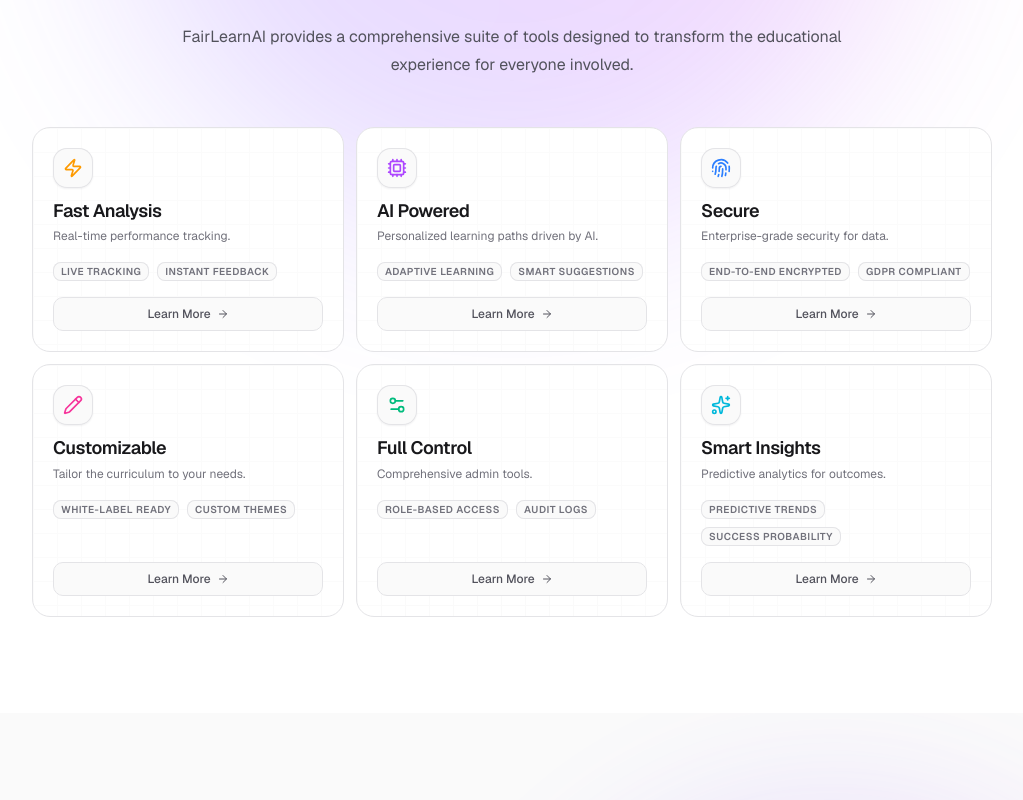
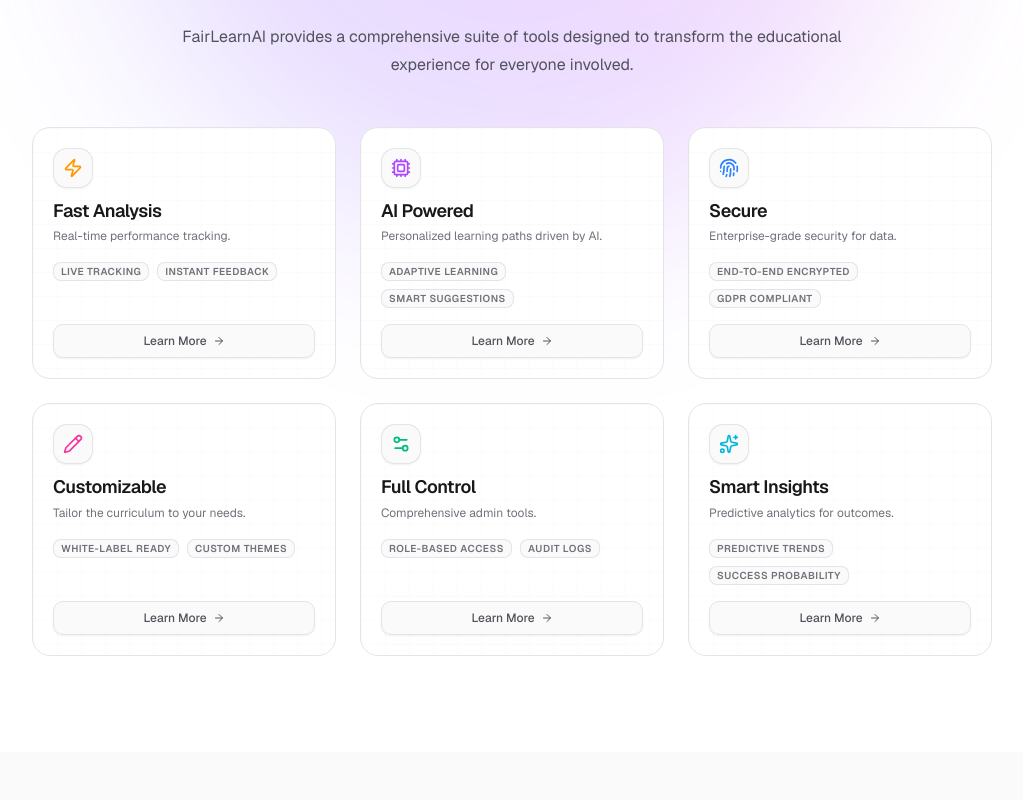
Before and after one commit to karthik5033/FairLearnAI, a Next.js app in the folder fairlearnai-web/: page / in a window 1280 px wide. Shown: the part 940-1740 px from the top of the page, without its empty margins (128-1151 px from the left). Built offline with nearby package versions, Linux system fonts and the light colour scheme.

Commit message:
feat: enhance feature and integration cards with 3D tilt and compact layout

```diff
--- a/fairlearnai-web/components/features-4.tsx
+++ b/fairlearnai-web/components/features-4.tsx
@@ -1,8 +1,9 @@
 'use client'
 import Link from 'next/link'
-import { Cpu, Fingerprint, Pencil, Settings2, Sparkles, Zap, ArrowRight, LucideIcon, CheckCircle2 } from 'lucide-react'
-import { motion, useMotionTemplate, useMotionValue } from 'motion/react'
+import { Cpu, Fingerprint, Pencil, Settings2, Sparkles, Zap, ArrowRight } from 'lucide-react'
+import { motion, useMotionTemplate, useMotionValue, useSpring } from 'motion/react'
 import { MouseEvent } from 'react'
+import React from 'react'
 
 const features = [
     {
@@ -74,10 +75,18 @@
 ]
 
 function FeatureCard({ feature, index }: { feature: typeof features[0], index: number }) {
-    const mouseX = useMotionValue(0)
-    const mouseY = useMotionValue(0)
+    const mouseX = useMotionValue(0);
+    const mouseY = useMotionValue(0);
 
-    // Fix: Hook must be called at the top level, not inside JSX
+    // Tilt Values
+    const rotateX = useMotionValue(0);
+    const rotateY = useMotionValue(0);
+
+    // Smooth spring animation
+    const springConfig = { damping: 20, stiffness: 300, mass: 0.5 };
+    const rotateXSpring = useSpring(rotateX, springConfig);
+    const rotateYSpring = useSpring(rotateY, springConfig);
+
     const backgroundGradient = useMotionTemplate`
         radial-gradient(
           650px circle at ${mouseX}px ${mouseY}px,
@@ -87,38 +96,72 @@
     `
 
     function handleMouseMove({ currentTarget, clientX, clientY }: MouseEvent) {
-        const { left, top } = currentTarget.getBoundingClientRect()
-        mouseX.set(clientX - left)
-        mouseY.set(clientY - top)
+        const { left, top, width, height } = currentTarget.getBoundingClientRect();
+
+        const x = clientX - left;
+        const y = clientY - top;
+
+        mouseX.set(x);
+        mouseY.set(y);
+
+        // Calculate rotation
+        // Center of the element
+        const centerX = width / 2;
+        const centerY = height / 2;
+
+        // Tilt intensity (degrees)
+        const intensity = 20;
+
+        // Calculate rotation based on distance from center
+        const rX = ((y - centerY) / centerY) * -intensity; // Invert X axis for natural tilt
+        const rY = ((x - centerX) / centerX) * intensity;
+
+        rotateX.set(rX);
+        rotateY.set(rY);
+    }
+
+    function handleMouseLeave() {
+        rotateX.set(0);
+        rotateY.set(0);
+        mouseX.set(0);
+        mouseY.set(0);
     }
 
     return (
+        <div style={{ perspective: "1200px" }} className="h-full">
             <motion.div
                 initial={{ opacity: 0, y: 20 }}
                 whileInView={{ opacity: 1, y: 0 }}
                 viewport={{ once: true }}
                 transition={{ duration: 0.5, delay: index * 0.1 }}
-            className={`group relative flex flex-col h-full border border-zinc-200 bg-white dark:border-zinc-800 dark:bg-zinc-900 rounded-2xl p-5 hover:border-zinc-300 dark:hover:border-zinc-700 transition-all duration-300 overflow-hidden hover:shadow-lg hover:shadow-zinc-200/50`}
+                style={{
+                    rotateX: rotateXSpring,
+                    rotateY: rotateYSpring,
+                    transformStyle: "preserve-3d"
+                }}
+                className="group relative flex flex-col h-full border border-zinc-200 bg-white dark:border-zinc-800 dark:bg-zinc-900 rounded-2xl p-5 hover:border-zinc-300 dark:hover:border-zinc-700 transition-colors duration-300 overflow-hidden hover:shadow-xl hover:shadow-zinc-200/50"
                 onMouseMove={handleMouseMove}
+                onMouseLeave={handleMouseLeave}
             >
                 {/* Spotlight Gradient on Hover */}
                 <motion.div
-                className="pointer-events-none absolute -inset-px opacity-0 transition duration-300 group-hover:opacity-100 rounded-2xl"
+                    className="pointer-events-none absolute -inset-px opacity-0 transition duration-300 group-hover:opacity-100 rounded-2xl z-0"
                     style={{ background: backgroundGradient }}
                 />
 
-            {/* Decorative Corner Accent - Smaller */}
+                {/* Decorative Corner Accent */}
                 <div
-                className="absolute top-0 right-0 w-16 h-16 bg-gradient-to-bl from-white/0 to-white/0 group-hover:from-[rgba(var(--feature-rgb),0.05)] transition-all duration-500 rounded-bl-3xl -mr-4 -mt-4 opacity-0 group-hover:opacity-100"
+                    className="absolute top-0 right-0 w-16 h-16 bg-gradient-to-bl from-white/0 to-white/0 group-hover:from-[rgba(var(--feature-rgb),0.05)] transition-all duration-500 rounded-bl-3xl -mr-4 -mt-4 opacity-0 group-hover:opacity-100 z-0"
                     style={{
                         '--feature-rgb': feature.rgb
                     } as React.CSSProperties}
                 />
 
                 {/* Inner Grid Pattern */}
-            <div className="absolute inset-0 opacity-[0.03] dark:opacity-[0.05] bg-[linear-gradient(to_right,#808080_1px,transparent_1px),linear-gradient(to_bottom,#808080_1px,transparent_1px)] bg-[size:24px_24px]"></div>
+                <div className="absolute inset-0 opacity-[0.03] dark:opacity-[0.05] bg-[linear-gradient(to_right,#808080_1px,transparent_1px),linear-gradient(to_bottom,#808080_1px,transparent_1px)] bg-[size:24px_24px] z-0"></div>
 
-            <div className="relative z-10 flex flex-col h-full">
+                {/* Content Container - Pushed forward in 3D space */}
+                <div className="relative z-10 flex flex-col h-full" style={{ transform: "translateZ(50px)" }}>
                     <div className="flex items-start justify-between mb-3">
                          <div className={`inline-flex w-fit rounded-xl bg-zinc-50 dark:bg-zinc-800/50 p-2.5 shadow-sm ring-1 ring-inset ring-zinc-200 dark:ring-zinc-800 ${feature.iconColor}`}>
                             <feature.icon className="h-5 w-5 transition-transform duration-500 group-hover:rotate-[10deg] group-hover:scale-110" />
@@ -132,7 +175,7 @@
                         {feature.description}
                     </p>
 
-                {/* Benefits Badges - Compact */}
+                    {/* Benefits Badges */}
                     <div className="flex flex-wrap gap-2 mb-4">
                         {feature.benefits?.map((benefit, i) => (
                             <span
@@ -150,14 +193,14 @@
                     <div className="mt-auto">
                         <Link href={feature.href} passHref className="block w-full">
                             <motion.div
-                            whileHover={{ scale: 1.02 }}
-                            whileTap={{ scale: 0.98 }}
+                                whileHover={{ scale: 1.05 }}
+                                whileTap={{ scale: 0.95 }}
                                 style={{
                                     '--hover-bg': `rgba(${feature.rgb}, 0.1)`,
                                     '--hover-text': `rgb(${feature.rgb})`,
                                     '--hover-border': `rgba(${feature.rgb}, 0.2)`
                                 } as React.CSSProperties}
-                            className="group/btn inline-flex items-center justify-center rounded-lg bg-zinc-50 border border-zinc-200 px-4 py-2 text-xs font-medium text-zinc-600 transition-all duration-300 hover:bg-[var(--hover-bg)] hover:text-[var(--hover-text)] hover:border-[var(--hover-border)] cursor-pointer w-full"
+                                className="group/btn inline-flex items-center justify-center rounded-lg bg-zinc-50 border border-zinc-200 px-4 py-2 text-xs font-medium text-zinc-600 transition-all duration-300 hover:bg-[var(--hover-bg)] hover:text-[var(--hover-text)] hover:border-[var(--hover-border)] cursor-pointer w-full shadow-sm hover:shadow-md"
                             >
                                 <span>Learn More</span>
                                 <ArrowRight className="ml-1.5 h-3 w-3 transition-transform duration-300 group-hover/btn:translate-x-1" />
@@ -166,6 +209,7 @@
                     </div>
                 </div>
             </motion.div>
+        </div>
     )
 }
 
@@ -194,7 +238,7 @@
                     </motion.div>
                 </div>
 
-                <div className="grid grid-cols-1 gap-3 sm:grid-cols-2 lg:grid-cols-3">
+                <div className="grid grid-cols-1 gap-6 sm:grid-cols-2 lg:grid-cols-3">
                     {features.map((feature, index) => (
                         <FeatureCard key={index} feature={feature} index={index} />
                     ))}
--- a/fairlearnai-web/components/integrations-1.tsx
+++ b/fairlearnai-web/components/integrations-1.tsx
@@ -1,9 +1,12 @@
+'use client'
+
 import { Button } from '@/components/ui/button'
 import { Card } from '@/components/ui/card'
 import { ChevronRight } from 'lucide-react'
 import Link from 'next/link'
 import * as React from 'react'
 import { Gemini, Replit, MagicUI, VSCodium, MediaWiki, GooglePaLM } from '@/components/logos'
+import { motion, useMotionTemplate, useMotionValue, useSpring } from 'motion/react'
 
 export default function IntegrationsSection() {
     return (
@@ -59,9 +62,72 @@
 }
 
 const IntegrationCard = ({ title, description, children, link = 'https://github.com/meschacirung/cnblocks' }: { title: string; description: string; children: React.ReactNode; link?: string }) => {
+    const mouseX = useMotionValue(0);
+    const mouseY = useMotionValue(0);
+
+    const rotateX = useMotionValue(0);
+    const rotateY = useMotionValue(0);
+
+    const springConfig = { damping: 20, stiffness: 300, mass: 0.5 };
+    const rotateXSpring = useSpring(rotateX, springConfig);
+    const rotateYSpring = useSpring(rotateY, springConfig);
+
+    const backgroundGradient = useMotionTemplate`
+        radial-gradient(
+          650px circle at ${mouseX}px ${mouseY}px,
+          rgba(120, 113, 255, 0.10),
+          transparent 80%
+        )
+    `
+
+    function handleMouseMove({ currentTarget, clientX, clientY }: React.MouseEvent) {
+        const { left, top, width, height } = currentTarget.getBoundingClientRect();
+
+        const x = clientX - left;
+        const y = clientY - top;
+
+        mouseX.set(x);
+        mouseY.set(y);
+
+        const centerX = width / 2;
+        const centerY = height / 2;
+
+        const intensity = 20;
+
+        const rX = ((y - centerY) / centerY) * -intensity;
+        const rY = ((x - centerX) / centerX) * intensity;
+
+        rotateX.set(rX);
+        rotateY.set(rY);
+    }
+
+    function handleMouseLeave() {
+        rotateX.set(0);
+        rotateY.set(0);
+        mouseX.set(0);
+        mouseY.set(0);
+    }
+
     return (
-        <Card className="p-6">
-            <div className="relative">
+        <div style={{ perspective: "1200px" }}>
+            <motion.div
+                style={{
+                    rotateX: rotateXSpring,
+                    rotateY: rotateYSpring,
+                    transformStyle: "preserve-3d"
+                }}
+                className="h-full"
+                onMouseMove={handleMouseMove}
+                onMouseLeave={handleMouseLeave}
+            >
+                <Card className="group relative p-6 h-full overflow-hidden transition-all duration-300 hover:shadow-xl border-zinc-200 dark:border-zinc-800 bg-card text-card-foreground">
+                    {/* Spotlight Gradient */}
+                    <motion.div
+                        className="pointer-events-none absolute -inset-px opacity-0 transition duration-300 group-hover:opacity-100 z-0"
+                        style={{ background: backgroundGradient }}
+                    />
+
+                    <div className="relative z-10" style={{ transform: "translateZ(50px)" }}>
                         <div className="*:size-10">{children}</div>
 
                         <div className="space-y-2 py-6">
@@ -69,12 +135,12 @@
                             <p className="text-muted-foreground line-clamp-2 text-sm">{description}</p>
                         </div>
 
-                <div className="flex gap-3 border-t border-dashed pt-6">
+                        <div className="flex gap-3 border-t border-dashed pt-6 border-zinc-200 dark:border-zinc-800">
                             <Button
                                 asChild
                                 variant="secondary"
                                 size="sm"
-                        className="gap-1 pr-2 shadow-none">
+                                className="gap-1 pr-2 shadow-none bg-secondary/80 hover:bg-secondary">
                                 <Link href={link}>
                                     Learn More
                                     <ChevronRight className="ml-0 !size-3.5 opacity-50" />
@@ -83,5 +149,7 @@
                         </div>
                     </div>
                 </Card>
+            </motion.div>
+        </div>
     )
 }
```
Lines whose indentation alone changed are shown as unchanged.
